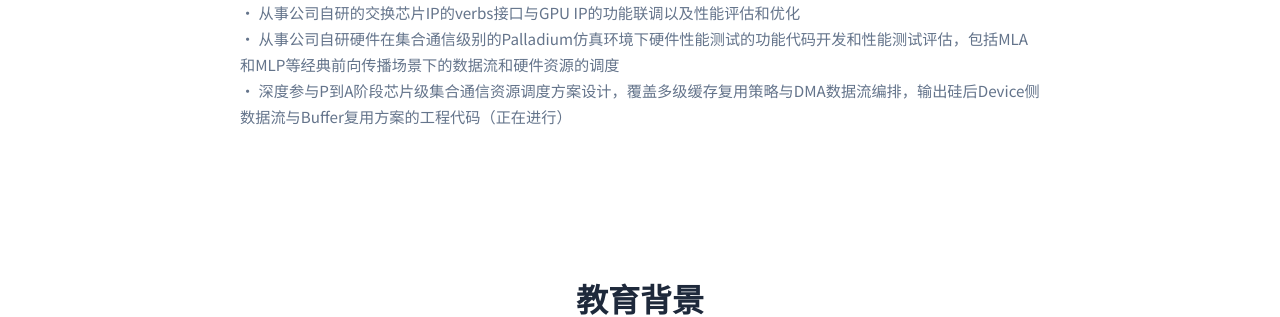
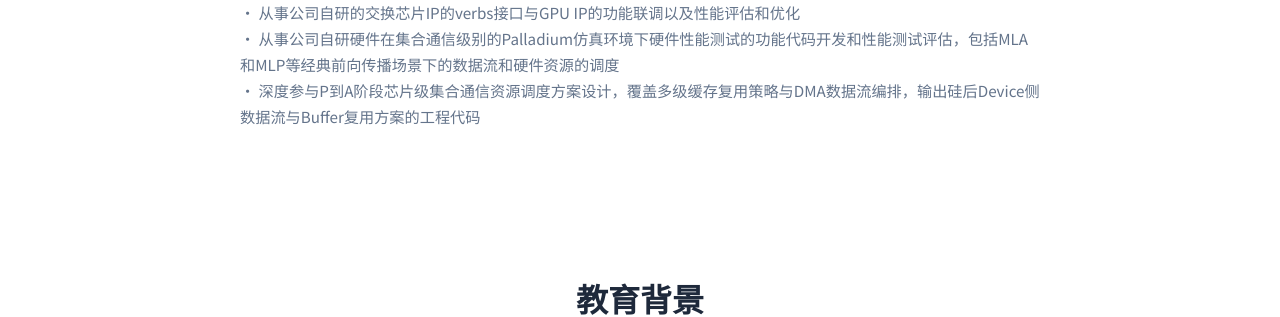
Before and after one commit to Lejun-Hu/Lejun-Hu.github.io, a Jekyll site: the page built from index.md, in a window 1280 px wide and 900 px high, scrolled down 709 px. Shown: the part 181-498 px from the top of the window. Built offline with Jekyll 4.4.1, drawn with Linux system fonts in a browser that asks for light colours.

Commit message:
工作经历: 移除（正在进行）标记

```diff
--- a/_data/experience.yml
+++ b/_data/experience.yml
@@ -10,7 +10,7 @@ jobs:
      • 从事公司自研硬件的集合通信库（类NCCL）的开发，包括在网计算INC和RDMA相关的功能接入 <br>
      • 从事公司自研的交换芯片IP的verbs接口与GPU IP的功能联调以及性能评估和优化 <br>
      • 从事公司自研硬件在集合通信级别的Palladium仿真环境下硬件性能测试的功能代码开发和性能测试评估，包括MLA和MLP等经典前向传播场景下的数据流和硬件资源的调度 <br>
-     • 深度参与P到A阶段芯片级集合通信资源调度方案设计，覆盖多级缓存复用策略与DMA数据流编排，输出硅后Device侧数据流与Buffer复用方案的工程代码（正在进行）
+     • 深度参与P到A阶段芯片级集合通信资源调度方案设计，覆盖多级缓存复用策略与DMA数据流编排，输出硅后Device侧数据流与Buffer复用方案的工程代码
 #     highlights:
 #          - to be added
 
```
